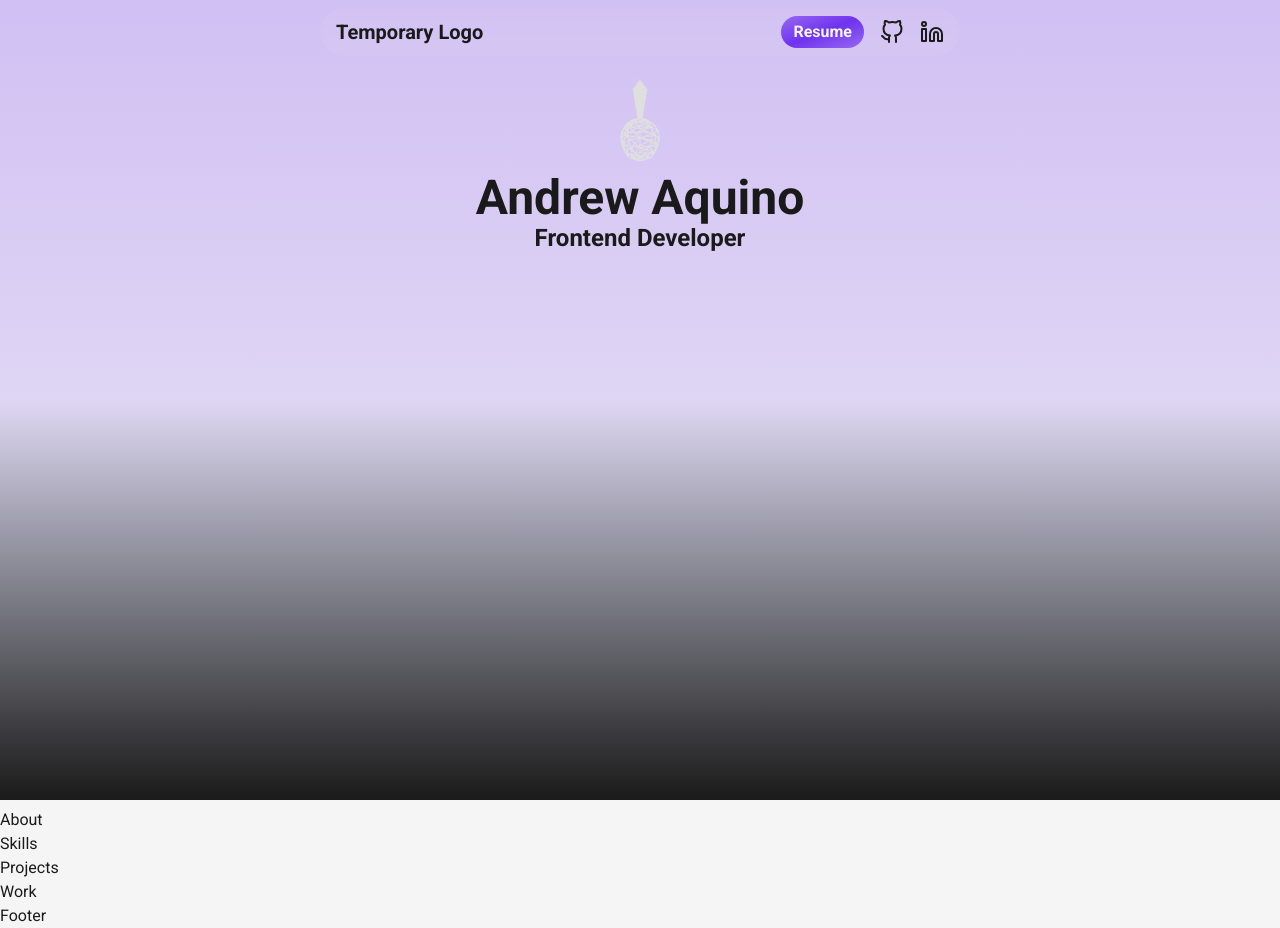
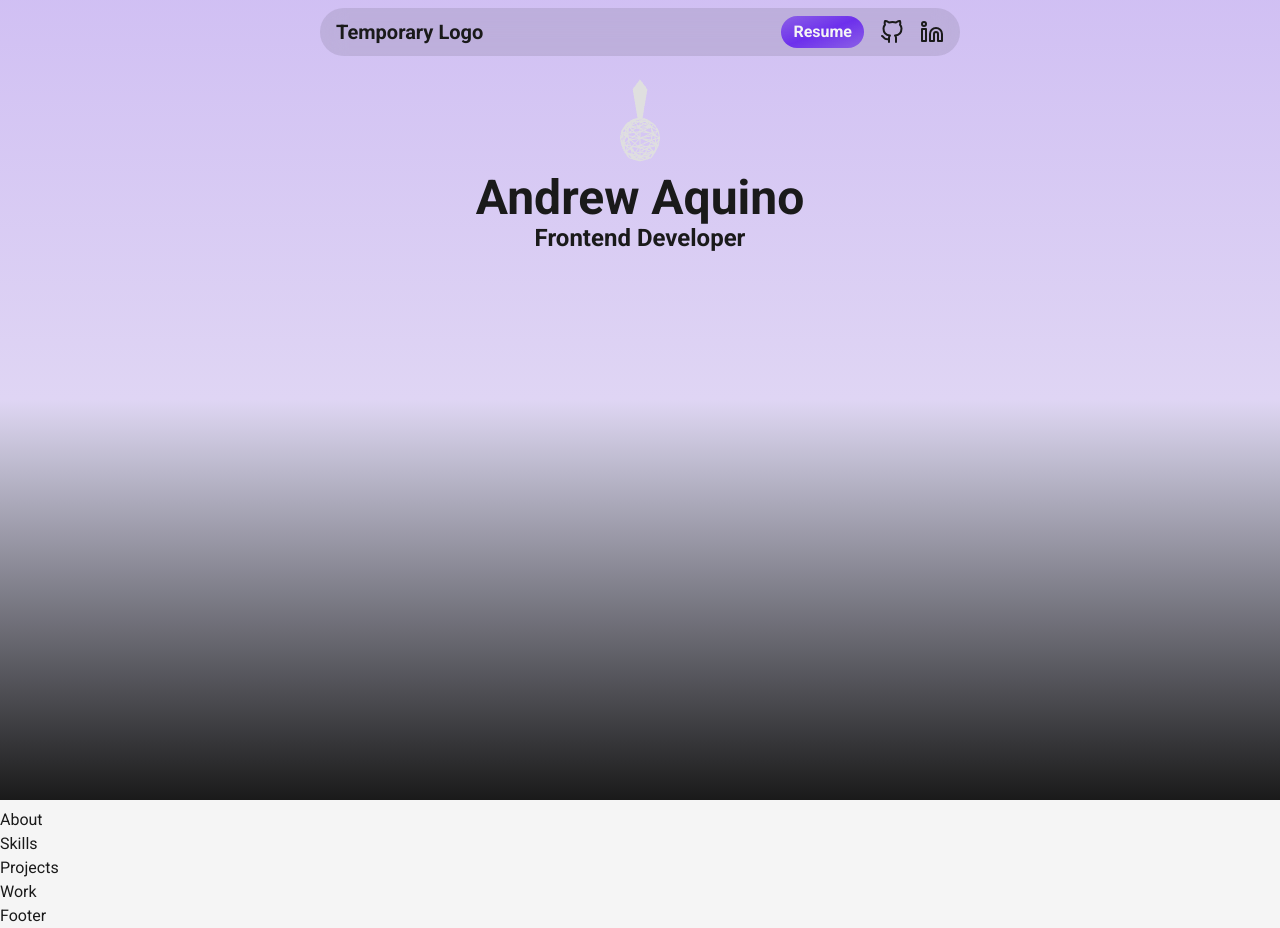
Before and after one commit to AndrewGlennAquino/personal-website-v2, a React (Vite) app: page / in a window 1280 px wide. Built offline with nearby package versions, Linux system fonts and the light colour scheme.

Commit message:
Change background to eerie and increase background blur size

```diff
--- a/src/components/header/Header.tsx
+++ b/src/components/header/Header.tsx
@@ -83,7 +83,7 @@ const Header = () => {
 
         {/* Dropdown menu container that animates for mobile devices */}
         <motion.div
-          className="bg-smoke/5 backdrop-blur-xs w-full h-full rounded-3xl absolute inset-0"
+          className="bg-eerie/10 backdrop-blur-md w-full h-full rounded-3xl absolute inset-0"
           initial="initial"
           animate={clicked ? "animateExpand" : undefined}
           variants={dropdownVariants}
@@ -144,7 +144,7 @@ const Header = () => {
           {/* Resume tablet link */}
           <motion.a
             href="#"
-            className="button-gradient font-bold text-smoke px-3 py-1 rounded-full"
+            className="button-gradient font-bold px-3 py-1 rounded-full"
             initial="initial"
             whileHover="animateHover"
             variants={tabletLinkVariants}
```
